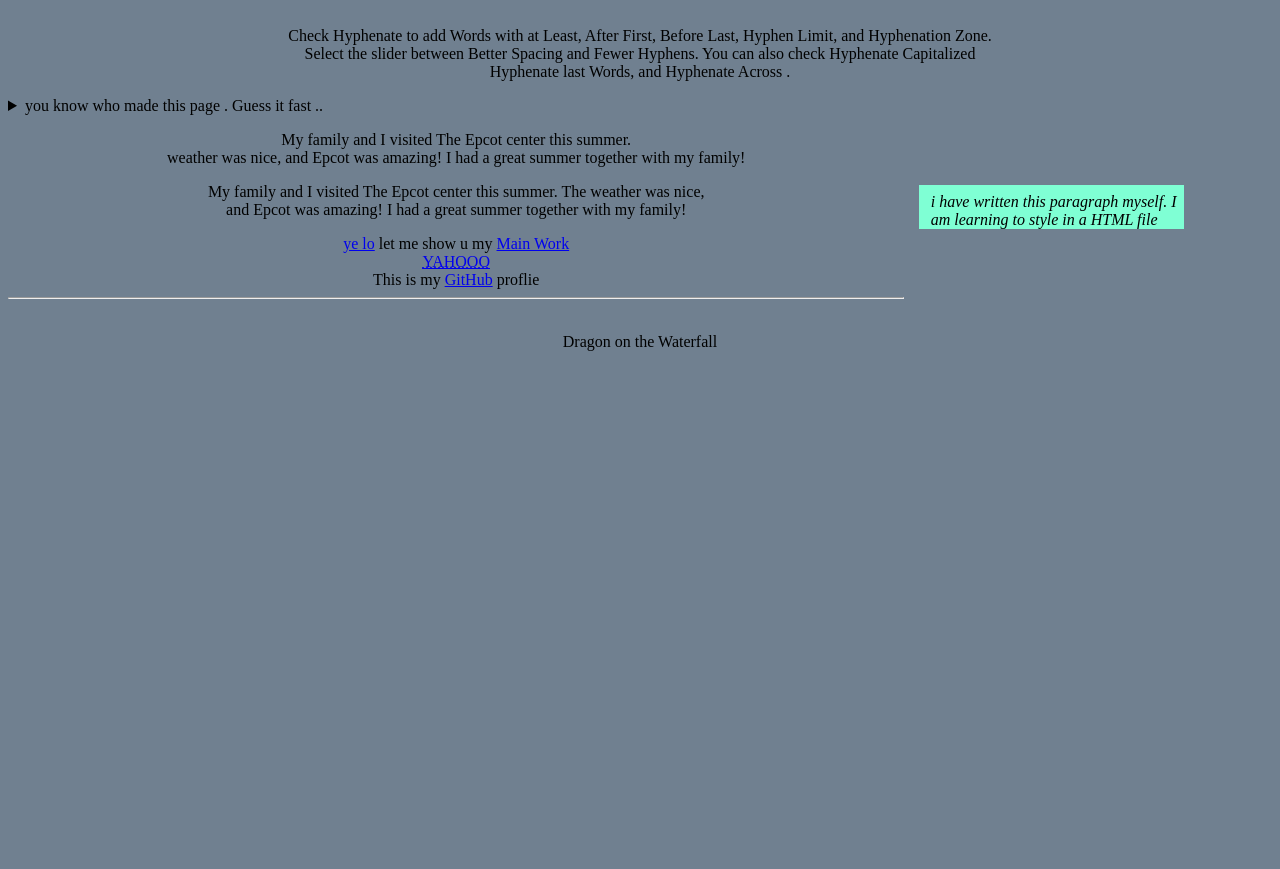
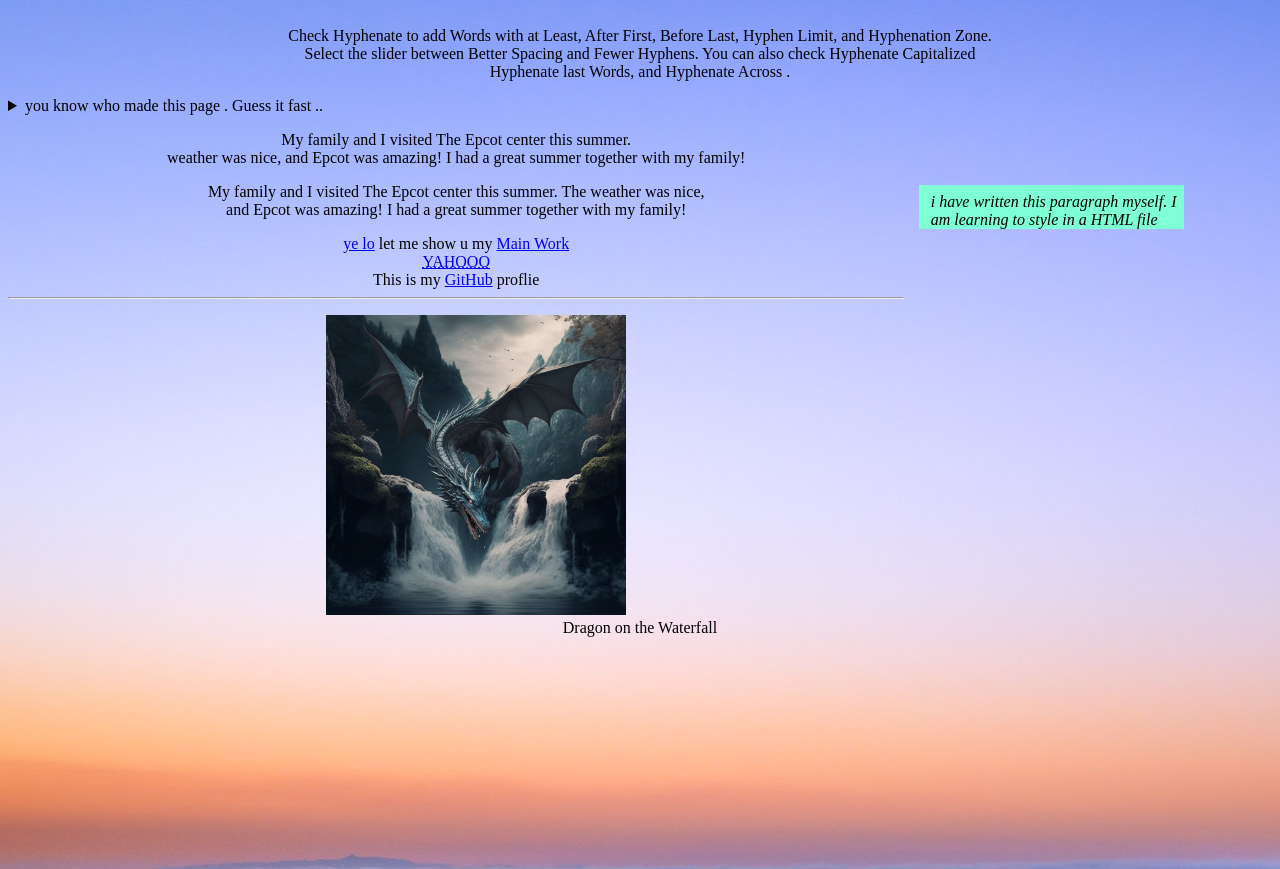
Before and after one commit to Drakentm/portfolio, a plain HTML site: page html/sy.html in a window 1280 px wide. Shown: the part 81-950 px from the top of the page. Before the commit the page ends 800 px from the top, so only its background shows below. Drawn offline with Linux system fonts and the light colour scheme; the site is published under a folder, as on GitHub Pages, so addresses that start at the root find nothing.

Commit message:
relative route

```diff
--- a/html/sy.html
+++ b/html/sy.html
@@ -28,7 +28,7 @@
 
     </style>
 </head>
-<body background="/image/pexels-anand-dandekar-1532771.jpg"  ><header>
+<body background="../image/pexels-anand-dandekar-1532771.jpg"  ><header>
     <marquee behavior="" direction="right"><h1>STYLING</h1></marquee>
     </header>
 <article>
@@ -66,13 +66,13 @@
    <a href="index.html"><br> <abbr title="KARTIK KAUSHAL">YAHOOO</abbr></a><br>
     This is my <a href="https://github.com/Drakentm" target="_blank">GitHub</a> proflie
     <hr><figure>
-        <img src="/image/dragon.jpg" alt="" loading="lazy" width="300">
+        <img src="../image/dragon.jpg" alt="" loading="lazy" width="300">
         <figcaption>
             Dragon on the Waterfall
         </figcaption>
     </figure>
     <marquee behavior="" direction="let">
-        <img src="/image/gif.gif" alt="">
+        <img src="../image/gif.gif" alt="">
     </marquee>
 
 
```
